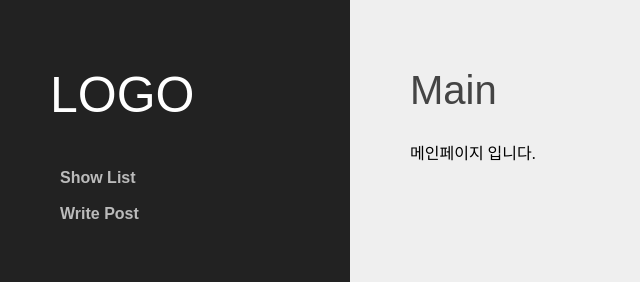
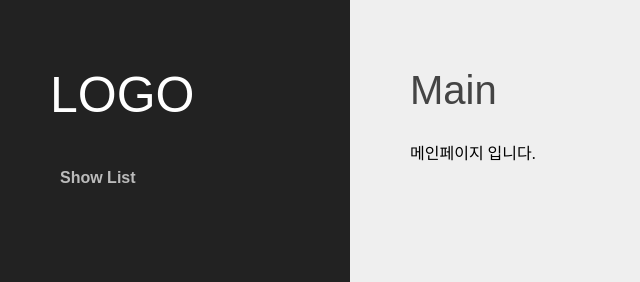
Before and after one commit to dkdkwl/react-node, a React (Create React App) app in the folder react/: page / in a window 1280 px wide. Shown: the top 282 px of the page, without its empty margins (0-640 px from the left). Built offline with nearby package versions, Linux system fonts and the light colour scheme; no server answers.

Commit message:
현재 로그인 유무에 따라서 메뉴버튼 출력

```diff
--- a/react/src/App.js
+++ b/react/src/App.js
@@ -31,7 +31,7 @@ function App() {
 	}, []);
 
 	useEffect(() => {
-		//firebase.auth().signOut();
+		firebase.auth().signOut();
 	}, []);
 
 	return (
--- a/react/src/Common/Header.js
+++ b/react/src/Common/Header.js
@@ -1,5 +1,6 @@
 import { NavLink } from 'react-router-dom';
 import styled from 'styled-components';
+import { useSelector } from 'react-redux';
 
 const HeaderWrapper = styled.header`
 	width: 350px;
@@ -45,6 +46,9 @@ const Util = styled.ul`
 `;
 
 function Header() {
+	const user = useSelector((store) => store.user);
+	console.log(user);
+
 	return (
 		<HeaderWrapper>
 			<h1>
@@ -55,11 +59,14 @@ function Header() {
 				<li>
 					<NavLink to='/list'>Show List</NavLink>
 				</li>
+				{user.accessToken !== '' && (
 					<li>
 						<NavLink to='/create'>Write Post</NavLink>
 					</li>
+				)}
 			</Gnb>
 
+			{user.accessToken === '' && (
 				<Util>
 					<li>
 						<NavLink to='/login'>Login</NavLink>
@@ -68,6 +75,7 @@ function Header() {
 						<NavLink to='/join'>Join</NavLink>
 					</li>
 				</Util>
+			)}
 		</HeaderWrapper>
 	);
 }
```
Lines whose indentation alone changed are shown as unchanged.
